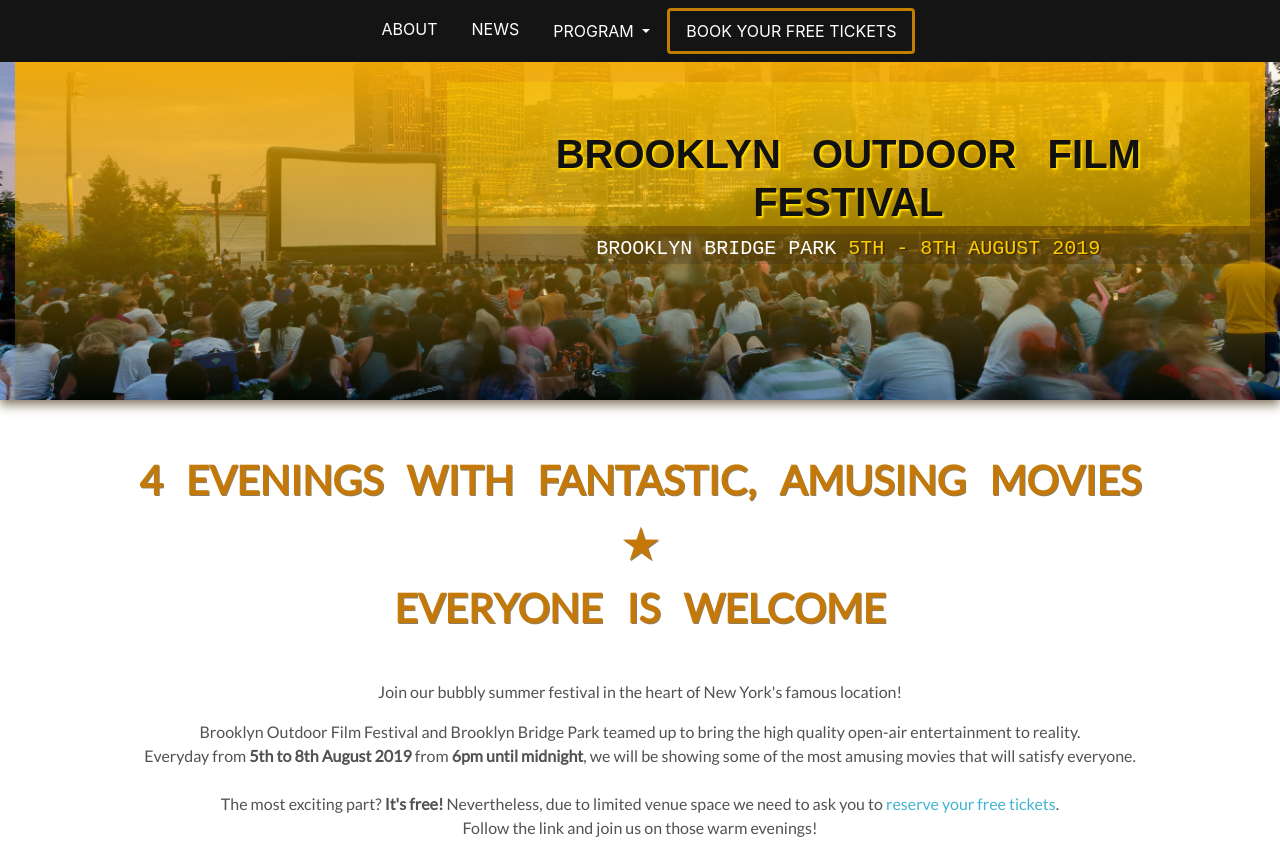
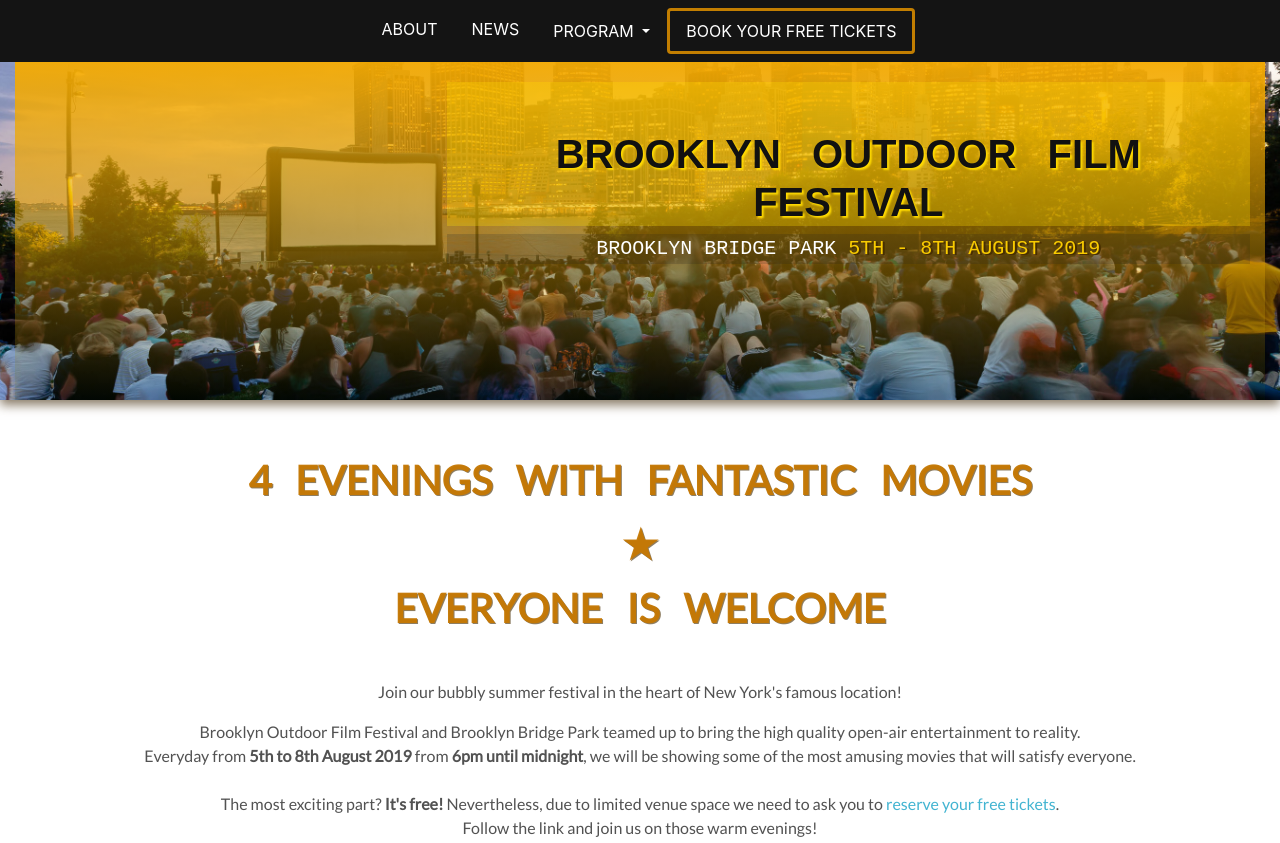
Before and after one commit to NatMi/natmi.github.io, a plain HTML site: page index.html in a window 1280 px wide. Shown: the top 843 px of the page. Drawn offline with nearby package versions, Linux system fonts and the light colour scheme; a web font is replaced by a local one.

Commit message:
Amended about heading

```diff
--- a/index.html
+++ b/index.html
@@ -61,7 +61,7 @@
       </header>
     <!--About section-->
       <div class="container" id="about">
-        <h1 class="aboutheader text-center text-uppercase">4 evenings with fantastic, amusing movies <br>&#x2605;<br> Everyone is welcome</h1>
+        <h1 class="aboutheader text-center text-uppercase">4 evenings with fantastic movies <br>&#x2605;<br> Everyone is welcome</h1>
           <p class="aboutparagraph text-center">Join our bubbly summer festival in the heart of New York's famous location!</p>
           <p class="text-center">Brooklyn Outdoor Film Festival and Brooklyn Bridge Park teamed up to bring the high quality open-air entertainment to reality.
             <br>Everyday from <strong>5th to 8th August 2019</strong> from <strong>6pm until midnight</strong>, we will be showing some of the most amusing movies that will satisfy everyone.
```
